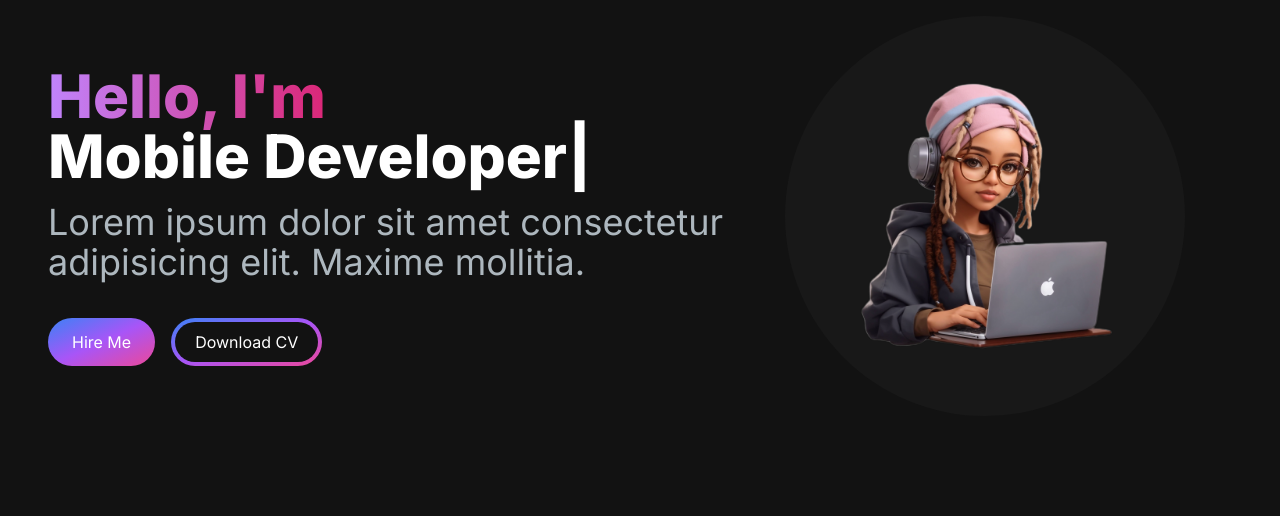
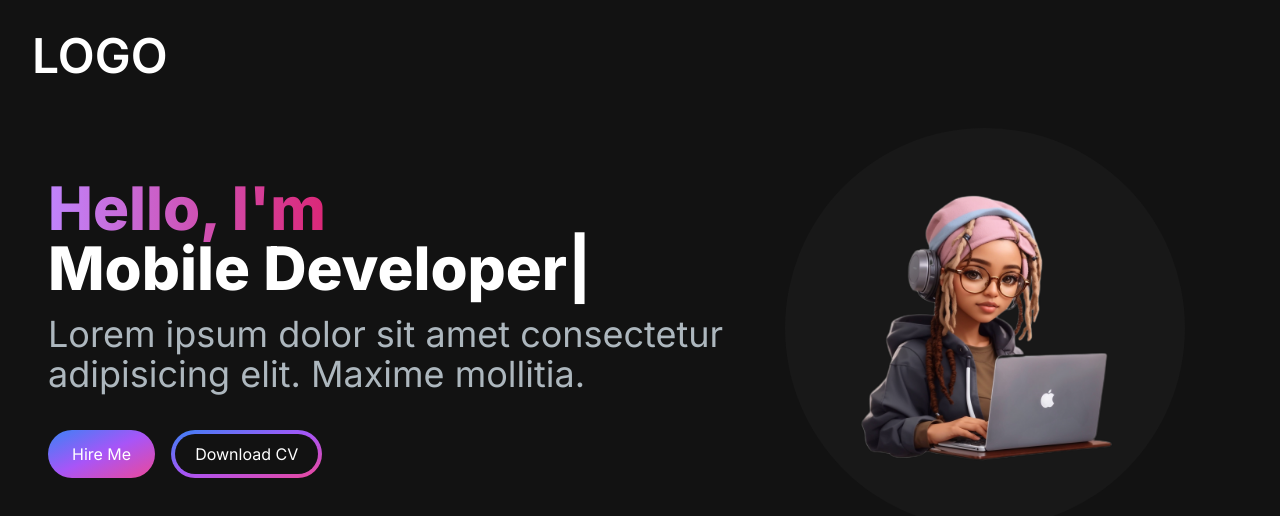
Before and after one commit to sugutlynn/portfolio-website, a Next.js app: page / in a window 1280 px wide. Shown: the top 516 px of the page. Built offline with nearby package versions, Linux system fonts and the light colour scheme.

Commit message:
Add Navbar

```diff
--- /dev/null
+++ b/app/componets/Navbar.jsx
@@ -0,0 +1,15 @@
+import Link from "next/link";
+import React from "react";
+
+const Navbar = () => {
+  return (
+    <nav>
+      <div className="flex flex-wrap items-center justify-between mx-auto p-8">
+        <Link href={"/"} className="text-5xl text-white font-semibold"  >LOGO</Link>
+      </div>
+      <div className="menu"></div>
+    </nav>
+  );
+};
+
+export default Navbar;
--- a/app/page.js
+++ b/app/page.js
@@ -1,10 +1,13 @@
 import Image from 'next/image';
 import HeroSection from './componets/HeroSection';
+import Navbar from './componets/Navbar'
+
 
 
 export default function Home() {
   return (
     <main className="flex min-h-screen flex-col bg-[#121212]">
+      <Navbar />
       <div class="container mx-auto px-12 py-4">
       <HeroSection/>
       </div>
```
